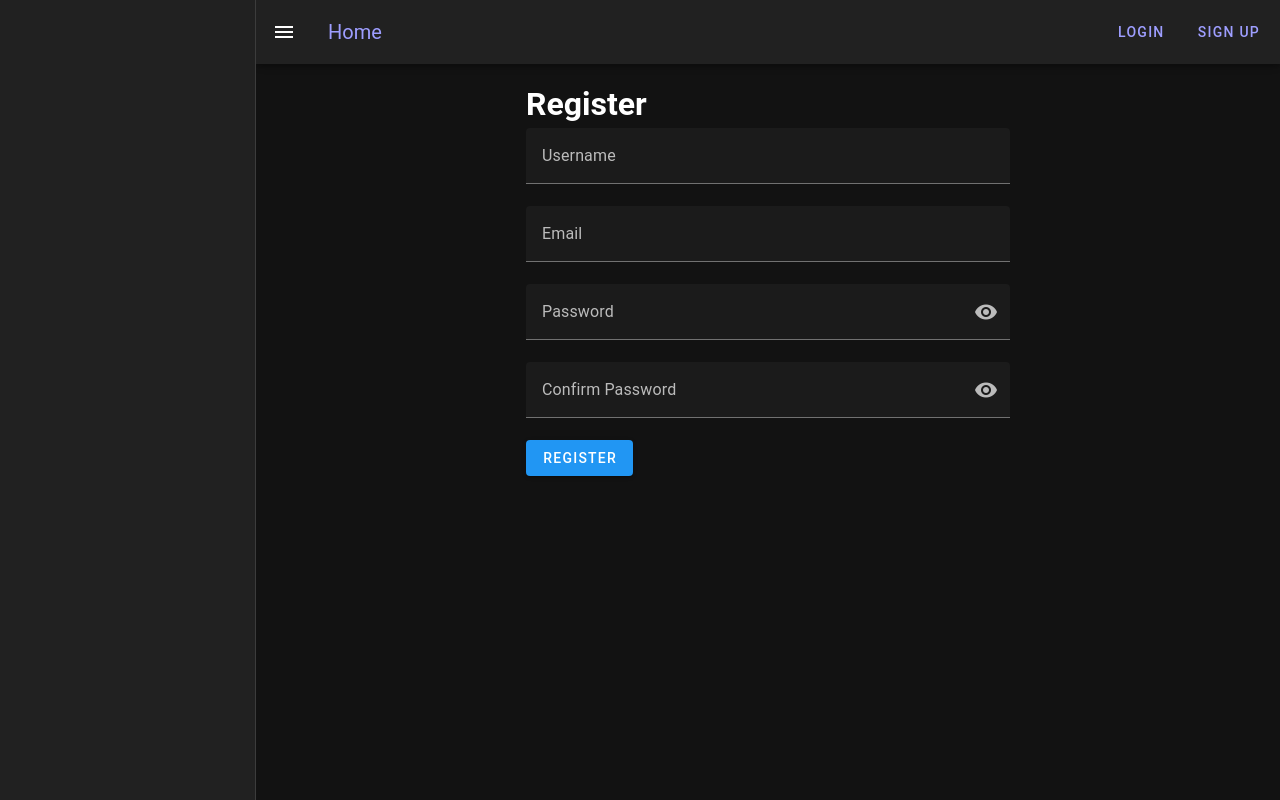
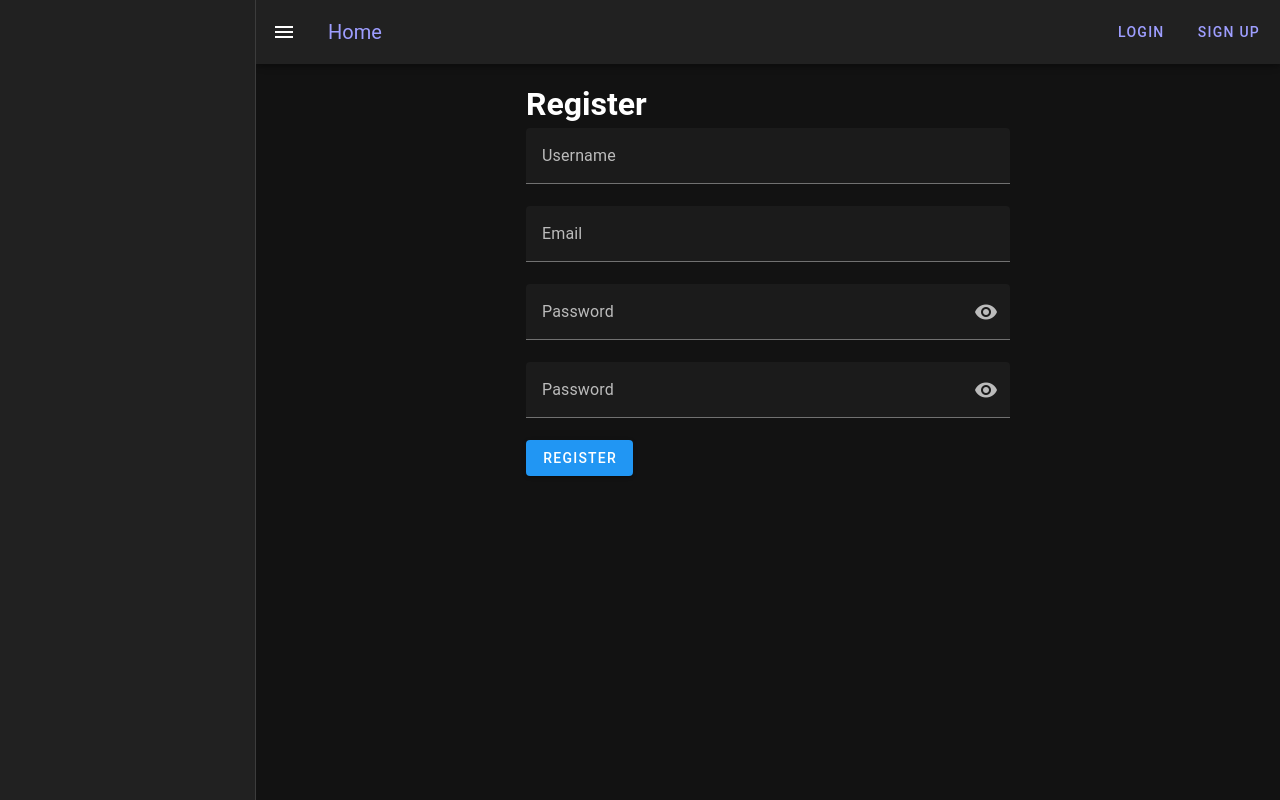
Before and after one commit to chowchiakhang/vuetify_auth_template, a Vue app: page /register in a window 1280 px wide. Built offline with nearby package versions, Linux system fonts and the light colour scheme; no server answers; a small style sheet from the web is missing.

Commit message:
fix: password validation

```diff
--- a/components.d.ts
+++ b/components.d.ts
@@ -11,6 +11,7 @@ declare module 'vue' {
     AppFooter: typeof import('./src/components/AppFooter.vue')['default']
     Error: typeof import('./src/components/Error.vue')['default']
     Nav: typeof import('./src/components/Nav.vue')['default']
+    PasswordField: typeof import('./src/components/PasswordField.vue')['default']
     RouterLink: typeof import('vue-router')['RouterLink']
     RouterView: typeof import('vue-router')['RouterView']
   }
--- /dev/null
+++ b/src/components/PasswordField.vue
@@ -0,0 +1,24 @@
+<template>
+    <v-text-field
+        v-model="model"
+        label="Password"
+        :type="showPassword ? 'text' : 'password'"
+        required
+        :rules="rules"
+        :append-inner-icon="showPassword ? 'mdi-eye-off' : 'mdi-eye'"
+        @click:append-inner="showPassword = !showPassword"
+    ></v-text-field>
+
+</template>
+
+<script setup>
+    import { ref, defineModel } from 'vue'
+    const model = defineModel({
+        default: ''
+    })
+    const props = defineProps({
+        label: { type: String, default: 'Password' },
+        rules: { type: Array, default: [] },
+    })
+    const showPassword = ref(false)
+</script>
--- a/src/pages/register/index.vue
+++ b/src/pages/register/index.vue
@@ -28,35 +28,19 @@
             ]"
           ></v-text-field>
 
-            <v-text-field
+          <PasswordField
             v-model="data.password"
-            label="Password"
-            :type="showPassword ? 'text' : 'password'"
-            required
-            :rules="[
-              value => !!value || 'Password is required',
-              value => value.length >= 8 || 'Password must be at least 8 characters long',
-              value => /[A-Z]/.test(value) || 'Password must contain at least one uppercase letter',
-              value => /[a-z]/.test(value) || 'Password must contain at least one lowercase letter',
-              value => /[0-9]/.test(value) || 'Password must contain at least one number',
-              value => /[^A-Za-z0-9]/.test(value) || 'Password must contain at least one symbol'
-            ]"
-            :append-inner-icon="showPassword ? 'mdi-eye-off' : 'mdi-eye'"
-            @click:append-inner="showPassword = !showPassword"
-            ></v-text-field>
+            label="'Password'"
+            :rules="passwordRules"
+          >
+          </PasswordField>
 
-          <v-text-field
+          <PasswordField
             v-model="data.confirmPassword"
-            label="Confirm Password"
-            :type="showConfirmPassword ? 'text' : 'password'"
-            required
-            :rules="[
-              value => !!value || 'Confirm Password is required',
-              value => value === data.password || 'Passwords must match'
-            ]"
-            :append-inner-icon="showConfirmPassword ? 'mdi-eye-off' : 'mdi-eye'"
-            @click:append-inner="showConfirmPassword = !showConfirmPassword"
-          ></v-text-field>
+            label="'Confirm Password'"
+            :rules="confirmPasswordRules"
+          >
+          </PasswordField>
 
           <v-btn
             color="primary"
@@ -84,15 +68,26 @@
   })
   const errorMessage = ref("")
   const form = ref()
-  const showPassword = ref(false)
-  const showConfirmPassword = ref(false)
+  const passwordRules = [
+    value => !!value || 'Password is required',
+    value => value.length >= 8 || 'Password must be at least 8 characters long',
+    value => /[A-Z]/.test(value) || 'Password must contain at least one uppercase letter',
+    value => /[a-z]/.test(value) || 'Password must contain at least one lowercase letter',
+    value => /[0-9]/.test(value) || 'Password must contain at least one number',
+    value => /[^A-Za-z0-9]/.test(value) || 'Password must contain at least one symbol'
+  ]
+  const confirmPasswordRules = [
+    value => !!value || 'Confirm Password is required',
+    value => value === data.value.password || 'Passwords must match'
+  ]
   // No additional script needed for now
   async function handleSubmit() {
-    const { isValid } = form.value && await form.value.validate()
-    if (!isValid) {
+    const { valid } = await form.value.validate()
+    if (!valid) {
       return
     }
     try {
+      errorMessage.value = ""
       const response = await axios.post('auth/register', data.value)
       router.push('/login')
     } catch (error) {
```
